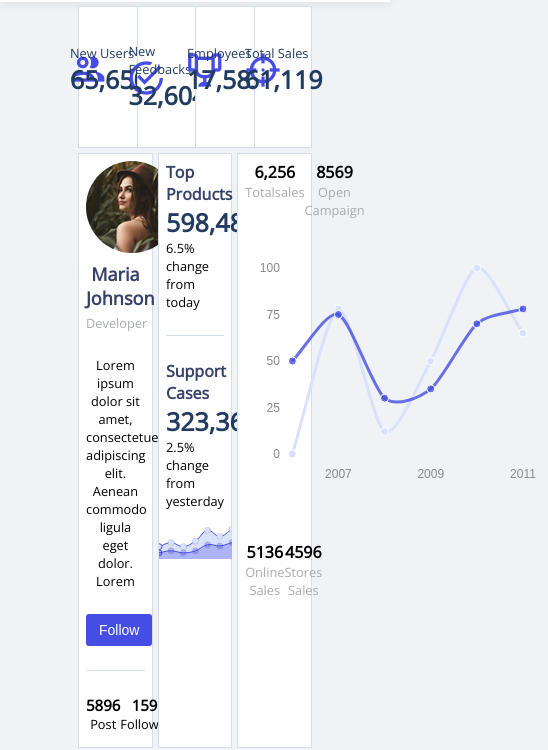
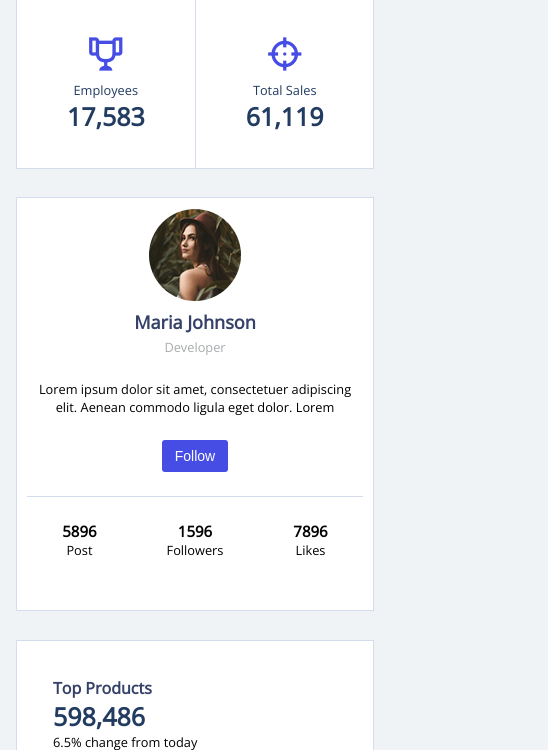
Before and after one commit to learneradarsh/LibertyUI, a website: page index.html in a window 390 px wide. Shown: the part 218-968 px from the top of the page, 548 px wide, since content can reach past the window. Drawn offline with nearby package versions, Linux system fonts and the light colour scheme.

Commit message:
ADDED: STYLING FOR RESPONSIVE VIEW

```diff
--- a/assets/css/style.css
+++ b/assets/css/style.css
@@ -524,11 +524,50 @@ thead td{
   ##Screen = B/w 320px to 479px
 */
 
-@media (min-width: 320px) and (max-width: 480px) {
+@media (min-width: 320px) and (max-width: 767px) {
 
+    nav{
+        display: none;
+    }
+    section{
+        margin-top: 8%;
+    }
+    .wrapper{
+        margin: 0% 4%;
+        overflow-x: hidden;
+    }
+    .info-summary-container .card{
+        width: 50%;
+    }
+
+    .info-summary-container .card i {
+        width: 50%;
+    }
+
+    .info-summary-container .card-body{
+        flex-direction: column;
+        text-align: center;
+    }
+
+    .detailed-info-container .card{
+        width: 100%;
+    }
+    .detailed-info-container .graph-card{
+        width: 100%;
+    }
+    .graph-card{
+        margin: 8% 0%;
+    }
     .table-info-container{
         overflow-x: scroll;
     }
+    .updates-info-container .card{
+        width: 100%;
+    }
+    .updates-info-container .card:nth-child(1){
+        margin-bottom: 8%;
+    }
+
 }
 
 /*
```
